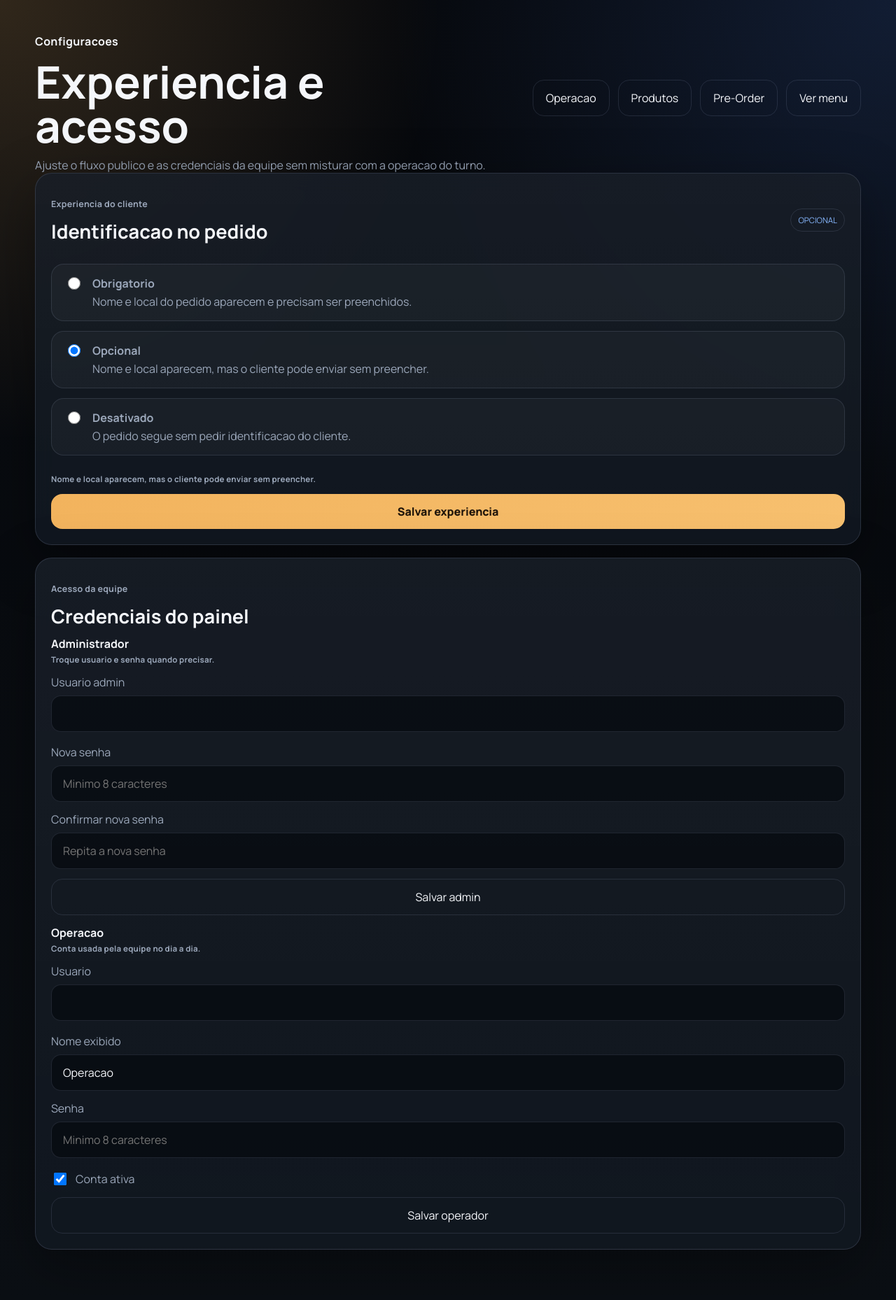
After one commit to javaaaaa-271/BARZOS, a Flask app: page /painel/configuracoes in a window 1280 px wide. The commit adds this page. Shown: the whole page at 70% size. Run offline with Flask 3, Linux system fonts and the light colour scheme; the visitor is signed in with stand-in values (Sample User, id 1); data that the repository does not hold is empty; some libraries are stand-ins or nearby versions.

Commit message:
Add files via upload

```diff
--- a/BarOS/templates/preorder.html
+++ b/BarOS/templates/preorder.html
@@ -14,6 +14,7 @@
     <div class="dashboard-actions">
       <a class="secondary-button" href="{{ url_for('dashboard') }}">Voltar ao painel</a>
       <a class="secondary-button" href="{{ url_for('products_page') }}">Produtos</a>
+      <a class="secondary-button" href="{{ url_for('settings_page') }}">Configuracoes</a>
       <a class="secondary-button" href="{{ url_for('index') }}">Ver menu</a>
     </div>
   </header>
--- a/BarOS/templates/products.html
+++ b/BarOS/templates/products.html
@@ -14,6 +14,7 @@
     <div class="dashboard-actions">
       <a class="secondary-button" href="{{ url_for('dashboard') }}">Voltar ao painel</a>
       <a class="secondary-button" href="{{ url_for('preorder_page') }}">Pre-Order</a>
+      <a class="secondary-button" href="{{ url_for('settings_page') }}">Configuracoes</a>
       <a class="secondary-button" href="{{ url_for('index') }}">Ver menu</a>
     </div>
   </header>
--- /dev/null
+++ b/BarOS/templates/settings.html
@@ -0,0 +1,118 @@
+{% extends "base.html" %}
+
+{% block title %}BarOS | Configuracoes{% endblock %}
+{% block body_class %}dashboard-body{% endblock %}
+
+{% block content %}
+<main class="dashboard-shell products-shell settings-shell">
+  <header class="dashboard-header">
+    <div>
+      <p class="eyebrow">Configuracoes</p>
+      <h1>Experiencia e acesso</h1>
+      <p class="dashboard-user-meta">Ajuste o fluxo publico e as credenciais da equipe sem misturar com a operacao do turno.</p>
+    </div>
+    <div class="dashboard-actions">
+      <a class="secondary-button" href="{{ url_for('dashboard') }}">Operacao</a>
+      <a class="secondary-button" href="{{ url_for('products_page') }}">Produtos</a>
+      <a class="secondary-button" href="{{ url_for('preorder_page') }}">Pre-Order</a>
+      <a class="secondary-button" href="{{ url_for('index') }}">Ver menu</a>
+    </div>
+  </header>
+
+  {% if message %}
+  <div class="alert alert-success">{{ message }}</div>
+  {% endif %}
+  {% if error %}
+  <div class="alert">{{ error }}</div>
+  {% endif %}
+
+  <section class="settings-grid">
+    <article class="panel-card panel-card-premium">
+      <div class="panel-head">
+        <div>
+          <p class="mini-label">Experiencia do cliente</p>
+          <h2>Identificacao no pedido</h2>
+        </div>
+        <span class="status-pill neutral">{{ preorder.customer_identification_mode_label }}</span>
+      </div>
+      <form class="product-form" method="post" action="{{ url_for('save_customer_experience_settings') }}">
+        <div class="settings-choice-group">
+          {% for mode in identification_modes %}
+          <label class="settings-choice-card">
+            <input type="radio" name="customer_identification_mode" value="{{ mode.value }}" {% if preorder.customer_identification_mode == mode.value %}checked{% endif %}>
+            <div>
+              <strong>{{ mode.label }}</strong>
+              <p>{{ mode.note }}</p>
+            </div>
+          </label>
+          {% endfor %}
+        </div>
+        <p class="muted-note">{{ preorder.customer_identification_note }}</p>
+        <button class="primary-button" type="submit">Salvar experiencia</button>
+      </form>
+    </article>
+
+    <article class="panel-card panel-card-premium">
+      <div class="panel-head">
+        <div>
+          <p class="mini-label">Acesso da equipe</p>
+          <h2>Credenciais do painel</h2>
+        </div>
+      </div>
+      <div class="settings-stack">
+        <form class="product-form compact-form" method="post" action="{{ url_for('save_staff_credentials') }}">
+          <input type="hidden" name="account_action" value="admin_credentials">
+          <div class="panel-subhead">
+            <strong>Administrador</strong>
+            <p class="muted-note">Troque usuario e senha quando precisar.</p>
+          </div>
+          <div class="form-grid-two">
+            <label>
+              <span>Usuario admin</span>
+              <input type="text" name="username" value="{{ staff_settings.admin.username }}" autocomplete="username" required>
+            </label>
+            <label>
+              <span>Nova senha</span>
+              <input type="password" name="new_password" autocomplete="new-password" placeholder="Minimo 8 caracteres">
+            </label>
+          </div>
+          <label>
+            <span>Confirmar nova senha</span>
+            <input type="password" name="confirm_password" autocomplete="new-password" placeholder="Repita a nova senha">
+          </label>
+          <button class="secondary-button" type="submit">Salvar admin</button>
+        </form>
+
+        <form class="product-form compact-form" method="post" action="{{ url_for('save_staff_credentials') }}">
+          <input type="hidden" name="account_action" value="operator_account">
+          <div class="panel-subhead">
+            <strong>Operacao</strong>
+            <p class="muted-note">Conta usada pela equipe no dia a dia.</p>
+          </div>
+          <div class="form-grid-two">
+            <label>
+              <span>Usuario</span>
+              <input type="text" name="operator_username" value="{{ staff_settings.operator.username }}" autocomplete="username" required>
+            </label>
+            <label>
+              <span>Nome exibido</span>
+              <input type="text" name="operator_display_name" value="{{ staff_settings.operator.display_name }}" required>
+            </label>
+          </div>
+          <div class="form-grid-two">
+            <label>
+              <span>Senha</span>
+              <input type="password" name="operator_password" autocomplete="new-password" placeholder="Minimo 8 caracteres">
+            </label>
+            <label class="checkbox-row">
+              <input type="checkbox" name="operator_is_active" {% if staff_settings.operator.is_active %}checked{% endif %}>
+              <span>Conta ativa</span>
+            </label>
+          </div>
+          <button class="secondary-button" type="submit">Salvar operador</button>
+        </form>
+      </div>
+    </article>
+  </section>
+</main>
+{% endblock %}
```
Also changed, not shown: BarOS/templates/dashboard.html (+1 -58 lines), BarOS/templates/index.html (+28 -16 lines).
